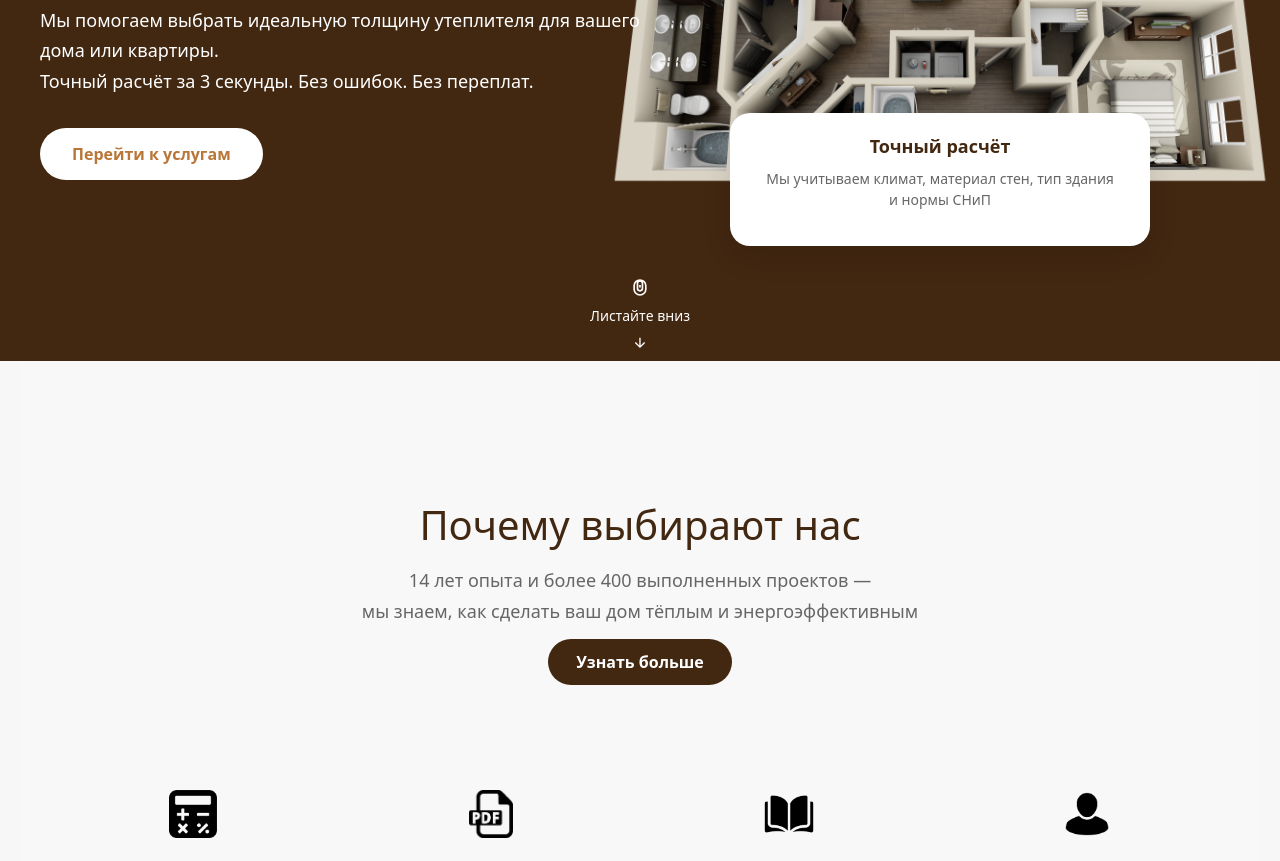
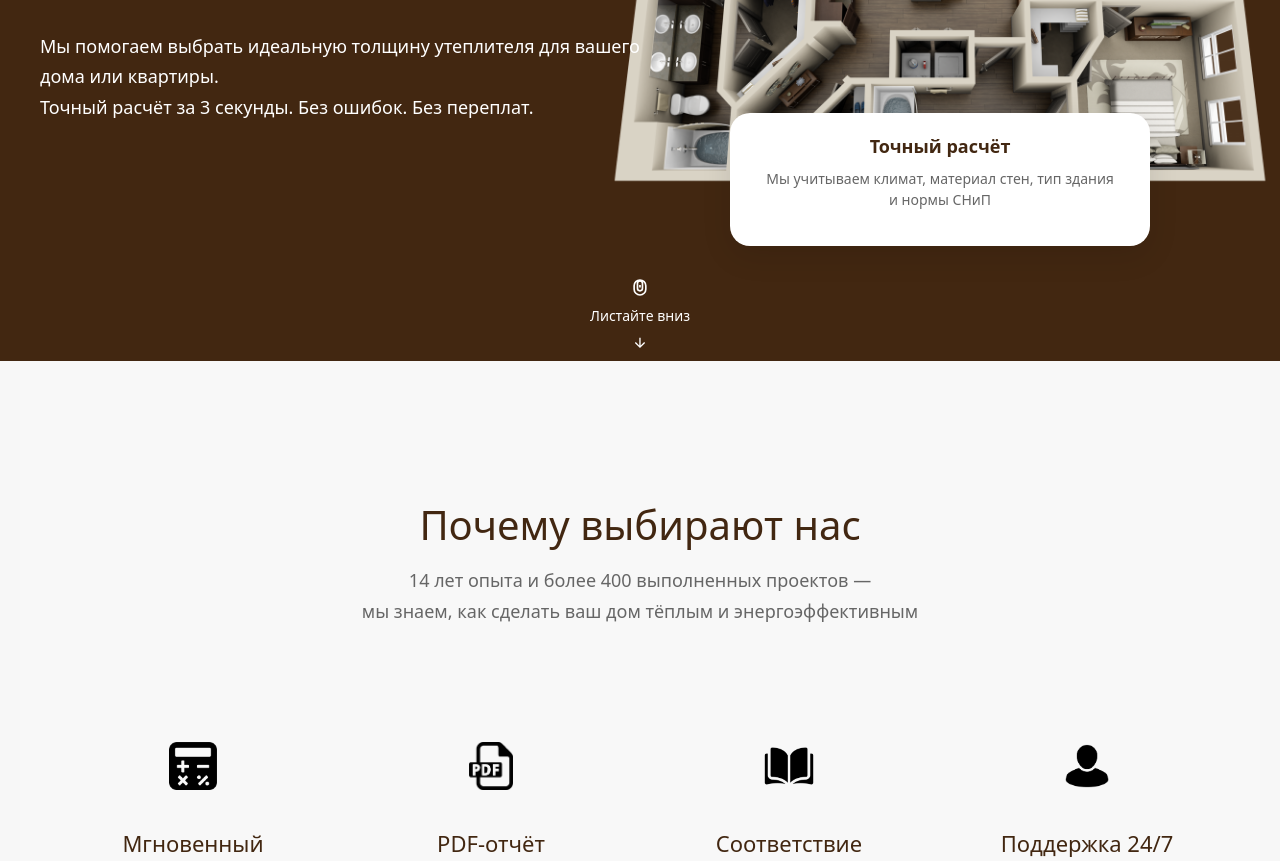
Before and after one commit to emo-ang3l/RIP-BMSTU-FRONTED, a React (Vite) app: page /home in a window 1280 px wide. Shown: the part 520-1381 px from the top of the page. Built offline with nearby package versions, Linux system fonts and the light colour scheme.

Commit message:
fix: add base and homepage for GitHub Pages

```diff
--- a/src/pages/Home.tsx
+++ b/src/pages/Home.tsx
@@ -43,11 +43,6 @@ export const Home = () => {
               <br />
               Точный расчёт за 3 секунды. Без ошибок. Без переплат.
             </p>
-            <div className="hero-buttons-starbucks">
-              <Link to="/insulators" className="btn-starbucks">
-                Перейти к услугам
-              </Link>
-            </div>
           </div>
 
           <div className="hero-illustration-starbucks">
@@ -79,9 +74,6 @@ export const Home = () => {
               14 лет опыта и более 400 выполненных проектов — <br />
               мы знаем, как сделать ваш дом тёплым и энергоэффективным
             </p>
-            <Link to="/insulators" className="explore-btn-starbucks">
-              Узнать больше
-            </Link>
           </div>
 
           <div className="services-grid-starbucks">
```
